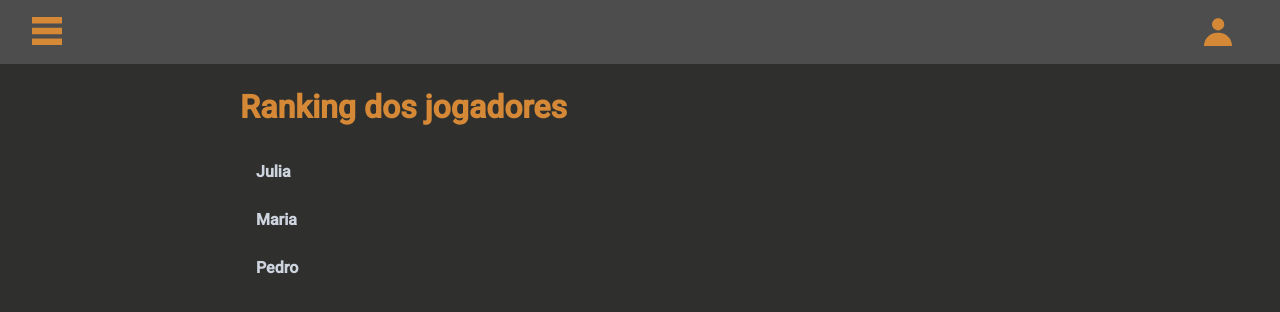
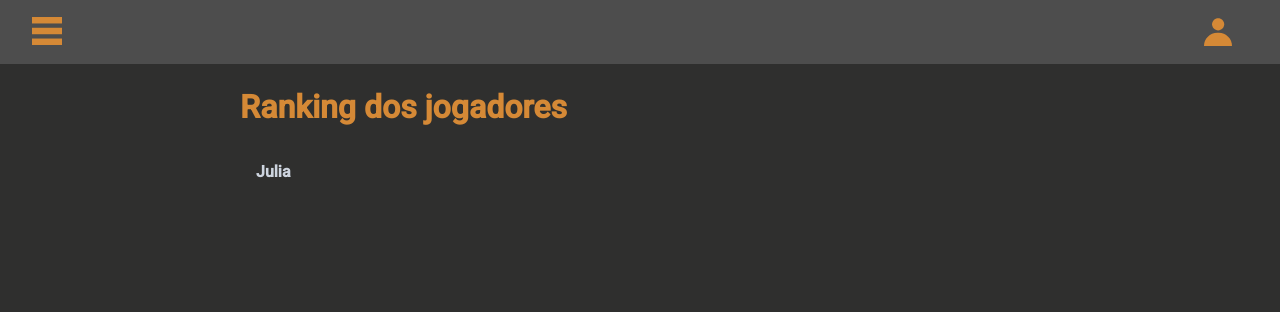
Before and after one commit to tainanSantos/frontend, an Angular app: page /app/historico in a window 1280 px wide. Shown: the top 312 px of the page. Built offline with nearby package versions, Linux system fonts and the light colour scheme.

Commit message:
redirecionando o usuário

```diff
--- a/src/app/historico/historico.component.ts
+++ b/src/app/historico/historico.component.ts
@@ -7,7 +7,7 @@ import { Component, OnInit } from '@angular/core';
 })
 export class HistoricoComponent implements OnInit {
 
-  typesOfShoes: string[] = ['Julia', 'Maria', 'Pedro'];
+  typesOfShoes: string[] = ['Julia'];
 
 
   constructor() { }
```
